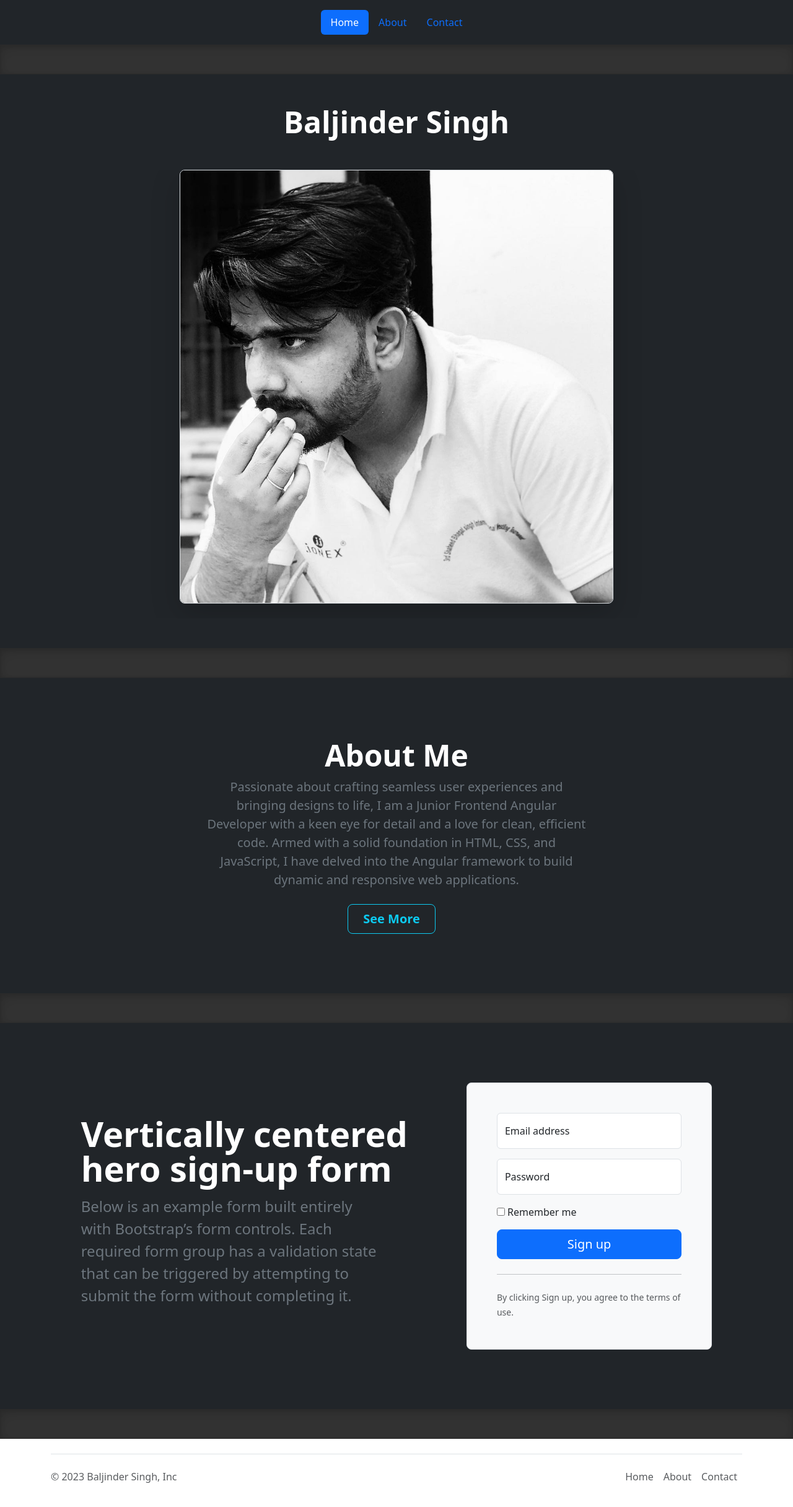
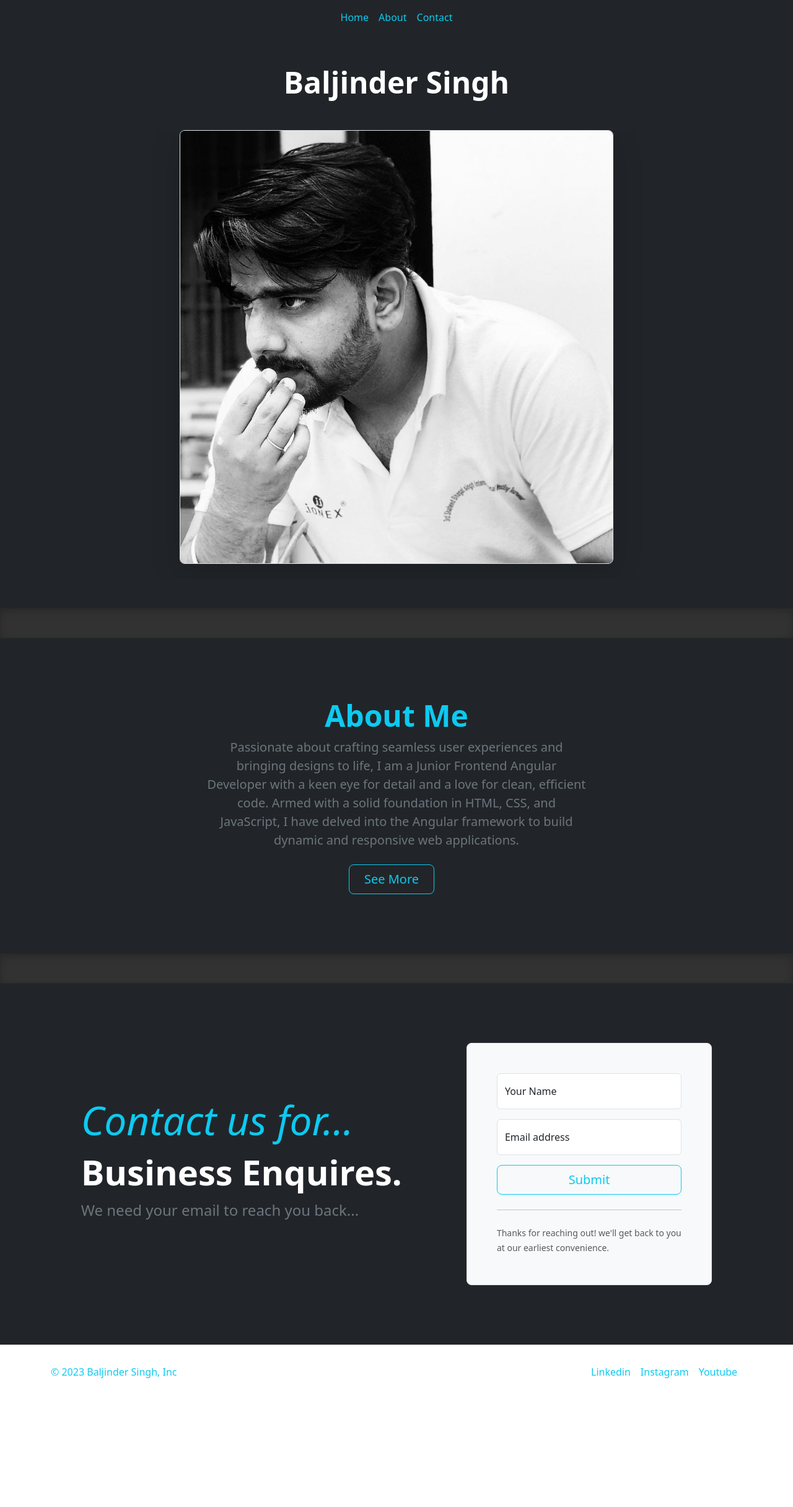
Before and after one commit to baljindersingh01/myWebApp, an Angular app: page / in a window 1280 px wide. Shown: the top 2432 px of the page at 62% size. After the commit the page ends 2282 px from the top, so only its background shows below. Built offline with nearby package versions, Linux system fonts and the light colour scheme.

Commit message:
content & color themeing

```diff
--- a/src/app/components/footer/footer.component.html
+++ b/src/app/components/footer/footer.component.html
@@ -1,9 +1,8 @@
 <div class="container">
   <footer
-    class="d-flex flex-wrap justify-content-between align-items-center py-3 my-4 border-top"
+    class="d-flex flex-wrap justify-content-between align-items-center my-4"
   >
-    <p class="col-md-4 mb-0 text-body-secondary">© 2023 Baljinder Singh, Inc</p>
-
+    <p class="col-md-4 mb-0 text-info">© 2023 Baljinder Singh, Inc</p>
     <a
       href="/"
       class="col-md-4 d-flex align-items-center justify-content-center mb-3 mb-md-0 me-md-auto link-body-emphasis text-decoration-none"
@@ -12,16 +11,30 @@
         <use xlink:href="#bootstrap"></use>
       </svg>
     </a>
-
     <ul class="nav col-md-4 justify-content-end">
       <li class="nav-item">
-        <a href="#" class="nav-link px-2 text-body-secondary">Home</a>
+        <a
+          href="https://www.linkedin.com/in/baljindersingh01/"
+          target="_blank"
+          class="nav-link px-2 text-info"
+          >Linkedin</a
+        >
       </li>
       <li class="nav-item">
-        <a href="#" class="nav-link px-2 text-body-secondary">About</a>
+        <a
+          href="https://www.instagram.com/iprinceblike/"
+          target="_blank"
+          class="nav-link px-2 text-info"
+          >Instagram</a
+        >
       </li>
       <li class="nav-item">
-        <a href="#" class="nav-link px-2 text-body-secondary">Contact</a>
+        <a
+          href="https://www.youtube.com/princeblike"
+          target="_blank"
+          class="nav-link px-2 text-info"
+          >Youtube</a
+        >
       </li>
     </ul>
   </footer>
--- a/src/app/components/header/header.component.html
+++ b/src/app/components/header/header.component.html
@@ -1,11 +1,30 @@
-<div class="bg-dark text-secondary">
-  <header class="d-flex justify-content-center py-3 ">
-    <ul class="nav nav-pills">
-      <li class="nav-item">
-        <a href="#" class="nav-link active" aria-current="page">Home</a>
-      </li>
-      <li class="nav-item"><a href="#" class="nav-link">About</a></li>
-      <li class="nav-item"><a href="#" class="nav-link">Contact</a></li>
-    </ul>
-  </header>
-</div>
+<nav class="navbar bg-dark border-body sticky-top navbar-expand-lg">
+  <div class="container-fluid">
+    <button
+      class="navbar-toggler"
+      type="button"
+      data-bs-toggle="collapse"
+      data-bs-target="#navbarNav"
+      aria-controls="navbarNav"
+      aria-expanded="false"
+      aria-label="Toggle navigation"
+    >
+      <span class="navbar-toggler-icon"></span>
+    </button>
+    <div class="collapse navbar-collapse justify-content-center" id="navbarNav">
+      <ul class="navbar-nav">
+        <li class="nav-item">
+          <a href="#landingHome" class="nav-link text-info" aria-current="page"
+            >Home</a
+          >
+        </li>
+        <li class="nav-item">
+          <a href="#aboutMe" class="nav-link text-info">About</a>
+        </li>
+        <li class="nav-item">
+          <a href="#contactMe" class="nav-link text-info">Contact</a>
+        </li>
+      </ul>
+    </div>
+  </div>
+</nav>
--- a/src/app/pages/homepage/homepage.component.html
+++ b/src/app/pages/homepage/homepage.component.html
@@ -1,6 +1,5 @@
 <app-header></app-header>
-<div class="b-example-divider"></div>
-<section>
+<section id="landingHome">
   <div class="bg-dark text-secondary px-4 py-5 text-center">
     <h1 class="display-5 fw-bold text-white pb-5 m-0">Baljinder Singh</h1>
     <div class="overflow-hidden">
@@ -18,10 +17,10 @@
   </div>
 </section>
 <div class="b-example-divider"></div>
-<section>
+<section id="aboutMe">
   <div class="bg-dark text-secondary px-4 py-5 text-center">
     <div class="py-5">
-      <h1 class="display-5 fw-bold text-white">About Me</h1>
+      <h1 class="display-5 fw-bold text-info">About Me</h1>
       <div class="col-lg-6 mx-auto">
         <p class="fs-5 mb-4">
           Passionate about crafting seamless user experiences and bringing
@@ -33,7 +32,7 @@
         <div class="d-grid gap-2 d-sm-flex justify-content-sm-center">
           <button
             type="button"
-            class="btn btn-outline-info btn-lg px-4 me-sm-3 fw-bold"
+            class="btn btn-outline-info btn-lg px-4 me-sm-3"
             data-bs-toggle="modal"
             data-bs-target="#staticBackdrop"
           >
@@ -45,22 +44,32 @@
   </div>
 </section>
 <div class="b-example-divider"></div>
-<section>
+<section id="contactMe">
   <div class="bg-dark">
     <div class="container col-xl-10 col-xxl-8 px-4 py-5">
       <div class="row align-items-center g-lg-5 py-5">
         <div class="col-lg-7 text-center text-lg-start">
           <h1 class="display-4 fw-bold lh-1 mb-3 text-white">
-            Vertically centered hero sign-up form
+            <p class="display-3 text-info">
+              <i>Contact us for...</i>
+            </p>
+            <b>Business Enquires.</b>
           </h1>
           <p class="col-lg-10 fs-4 text-secondary">
-            Below is an example form built entirely with Bootstrap’s form
-            controls. Each required form group has a validation state that can
-            be triggered by attempting to submit the form without completing it.
+            We need your email to reach you back...
           </p>
         </div>
         <div class="col-md-10 mx-auto col-lg-5">
           <form class="p-4 p-md-5 border rounded-3 bg-body-tertiary">
+            <div class="form-floating mb-3">
+              <input
+                type="text"
+                class="form-control"
+                id="floatingInputName"
+                placeholder="john doe"
+              />
+              <label for="floatingInputName">Your Name</label>
+            </div>
             <div class="form-floating mb-3">
               <input
                 type="email"
@@ -70,26 +79,12 @@
               />
               <label for="floatingInput">Email address</label>
             </div>
-            <div class="form-floating mb-3">
-              <input
-                type="password"
-                class="form-control"
-                id="floatingPassword"
-                placeholder="Password"
-              />
-              <label for="floatingPassword">Password</label>
-            </div>
-            <div class="checkbox mb-3">
-              <label>
-                <input type="checkbox" value="remember-me" /> Remember me
-              </label>
-            </div>
-            <button class="w-100 btn btn-lg btn-primary" type="submit">
-              Sign up
+            <button class="w-100 btn btn-lg btn-outline-info" type="submit">
+              Submit
             </button>
             <hr class="my-4" />
             <small class="text-body-secondary"
-              >By clicking Sign up, you agree to the terms of use.</small
+              >Thanks for reaching out! we'll get back to you at our earliest convenience.</small
             >
           </form>
         </div>
@@ -97,7 +92,6 @@
     </div>
   </div>
 </section>
-<div class="b-example-divider"></div>
 <app-footer></app-footer>
 <!-- Modal -->
 <div
```
